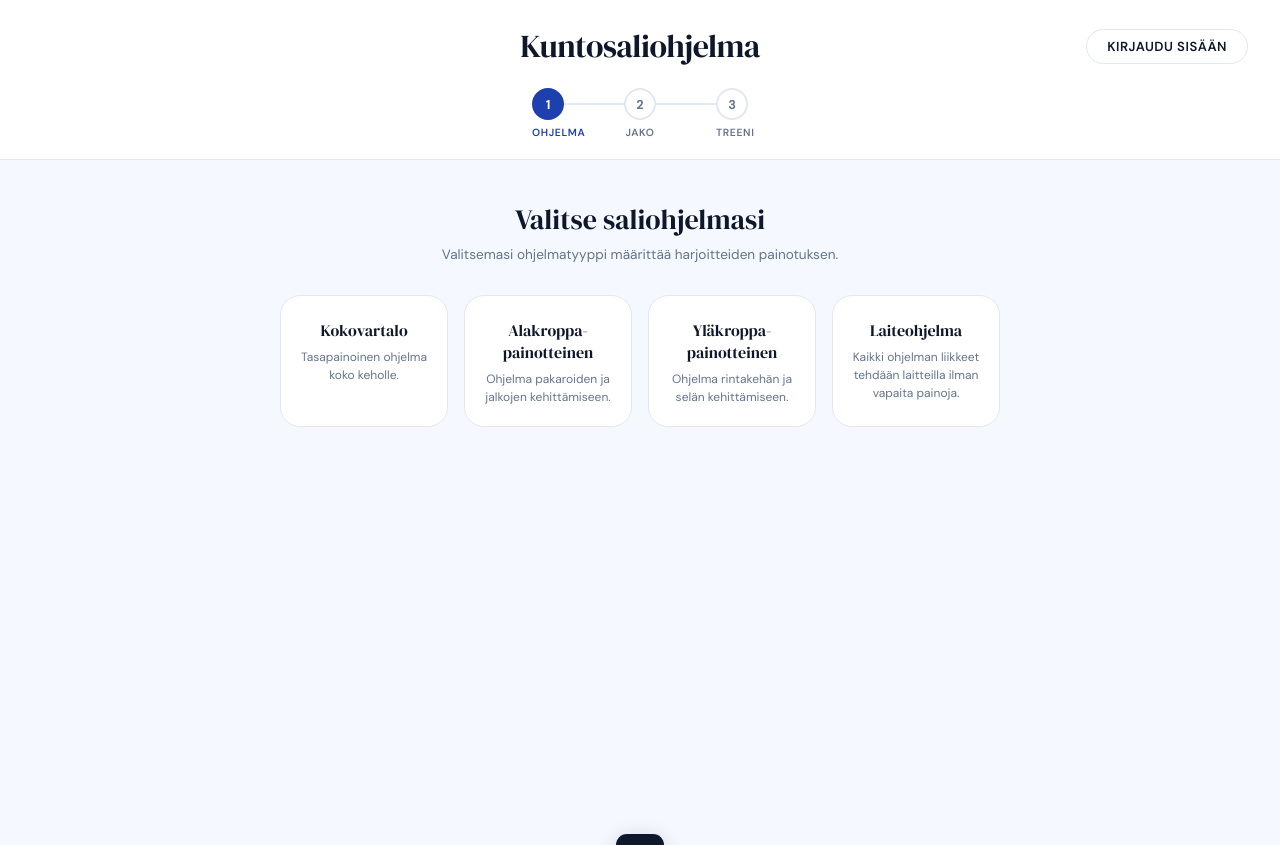
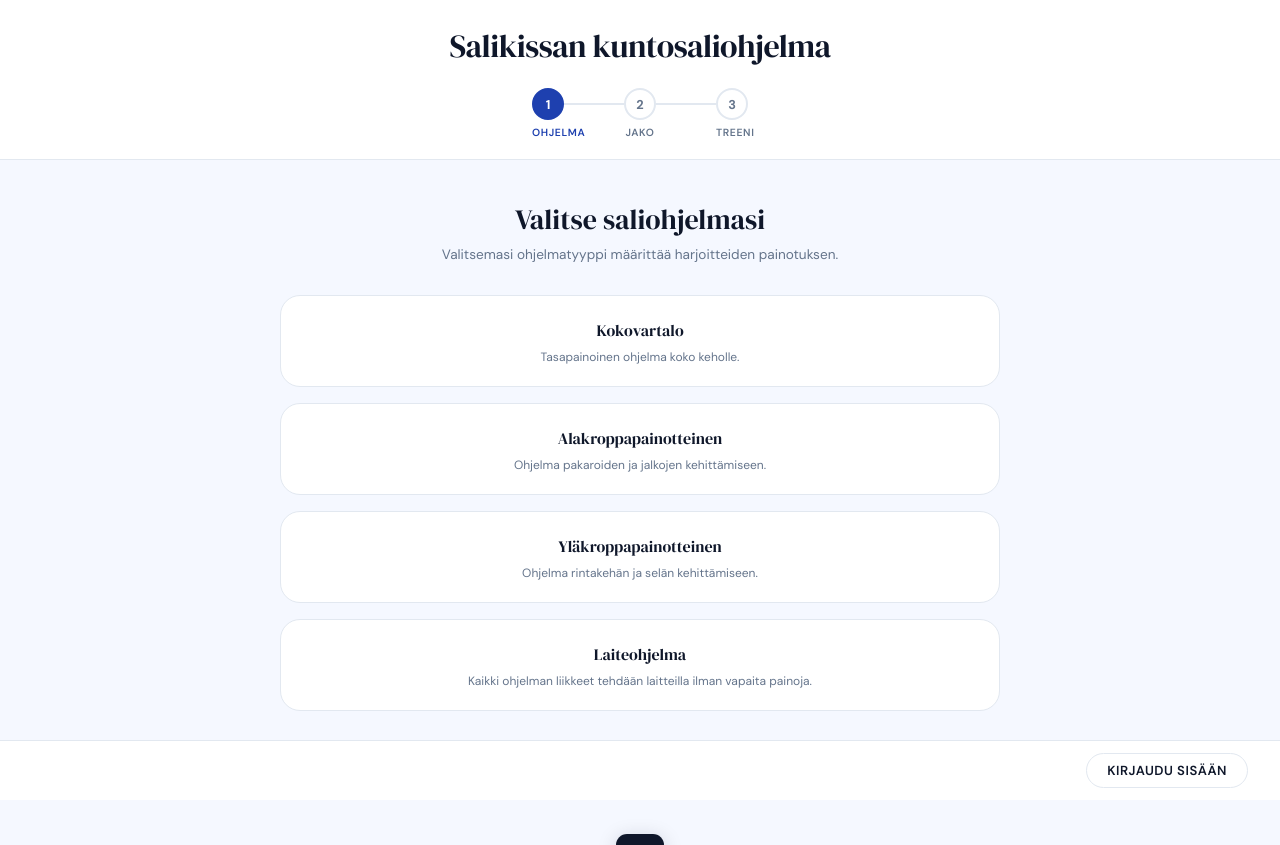
Before and after one commit to iisaaho/Kuntosaliohjelma, a website: page index.html in a window 1280 px wide. Before the commit the page ends 800 px from the top, so only its background shows below. Drawn offline with Linux system fonts and the light colour scheme.

Commit message:
Otsikko, kirjautuminen alas, ohjelmat allekkain

```diff
--- a/index.html
+++ b/index.html
@@ -42,7 +42,7 @@
         .header-top {
             display: flex;
             align-items: center;
-            justify-content: space-between;
+            justify-content: center;
             margin-bottom: 1.25rem;
         }
 
@@ -52,11 +52,39 @@
             font-weight: 400;
             color: var(--text);
             letter-spacing: -0.5px;
-            flex: 1;
             text-align: center;
         }
 
-        .header-auth-slot { width: 160px; display: flex; justify-content: flex-end; }
+        /* ── App footer ── */
+        #app-footer {
+            position: fixed;
+            bottom: 0;
+            left: 0;
+            right: 0;
+            background: white;
+            border-top: 1px solid var(--border);
+            padding: 0.75rem 2rem;
+            display: flex;
+            justify-content: flex-end;
+            align-items: center;
+            z-index: 50;
+        }
+
+        /* ── Vertical program list ── */
+        .program-list-vertical {
+            display: flex;
+            flex-direction: column;
+            gap: 1rem;
+        }
+
+        .program-card-full {
+            flex: none;
+            width: 100%;
+            text-align: left;
+            flex-direction: row;
+            gap: 1rem;
+            padding: 1.25rem 1.5rem;
+        }
 
         .auth-btn {
             background: transparent;
@@ -957,9 +985,12 @@
         .toast.success { background: #059669; }
         .toast.error { background: #dc2626; }
 
+        body { padding-bottom: 70px; }
+
         @media (max-width: 600px) {
             header { padding: 1.25rem 1rem 1rem; }
-            .header-top h1 { font-size: 1.5rem; }
+            .header-top h1 { font-size: 1.35rem; }
+            #app-footer { padding: 0.75rem 1rem; }
             .program-card { flex: 0 0 calc(50% - 8px); }
             .split-grid { grid-template-columns: 1fr; }
             .step-line { width: 36px; }
@@ -1019,11 +1050,7 @@
 
 <header>
     <div class="header-top">
-        <div style="width:160px"></div>
-        <h1>Kuntosaliohjelma</h1>
-        <div class="header-auth-slot" id="header-auth">
-            <button class="auth-btn" onclick="openModal()">Kirjaudu sisään</button>
-        </div>
+        <h1>Salikissan kuntosaliohjelma</h1>
     </div>
     <div class="step-indicator" id="step-indicator">
         <div class="step-dot active" id="dot-1">1</div>
@@ -1043,6 +1070,12 @@
 
 <nav class="day-nav" id="day-nav" style="display:none"></nav>
 <main id="main-content"></main>
+
+<footer id="app-footer">
+    <div id="header-auth">
+        <button class="auth-btn" onclick="openModal()">Kirjaudu sisään</button>
+    </div>
+</footer>
 
 <script>
 // ── Exercise library ──────────────────────────────────────────────────────────
@@ -1617,19 +1650,16 @@
             ${backToHome}
             <h2 class="step-title">Valitse saliohjelmasi</h2>
             <p class="step-subtitle">Valitsemasi ohjelmatyyppi määrittää harjoitteiden painotuksen.</p>
-            <div class="program-slider-wrapper">
-                <button class="carousel-arrow" id="arrow-prev" onclick="carouselPrev()" style="display:none">&#8249;</button>
-                <div class="program-track" id="program-track">
-                    ${Object.entries(programs).map(([key, p]) => `
-                        <div class="program-card" onclick="selectProgram('${key}')">
-                            <div class="program-card-name">${p.labelHtml}</div>
+            <div class="program-list-vertical">
+                ${Object.entries(programs).map(([key, p]) => `
+                    <div class="program-card program-card-full" onclick="selectProgram('${key}')">
+                        <div>
+                            <div class="program-card-name">${p.label}</div>
                             <div class="program-card-desc">${p.desc}</div>
-                        </div>`).join('')}
-                </div>
-                <button class="carousel-arrow" id="arrow-next" onclick="carouselNext()" style="display:none">&#8250;</button>
+                        </div>
+                    </div>`).join('')}
             </div>
         </div>`;
-    setTimeout(initCarousel, 0);
 }
 
 function selectProgram(key) {
```
